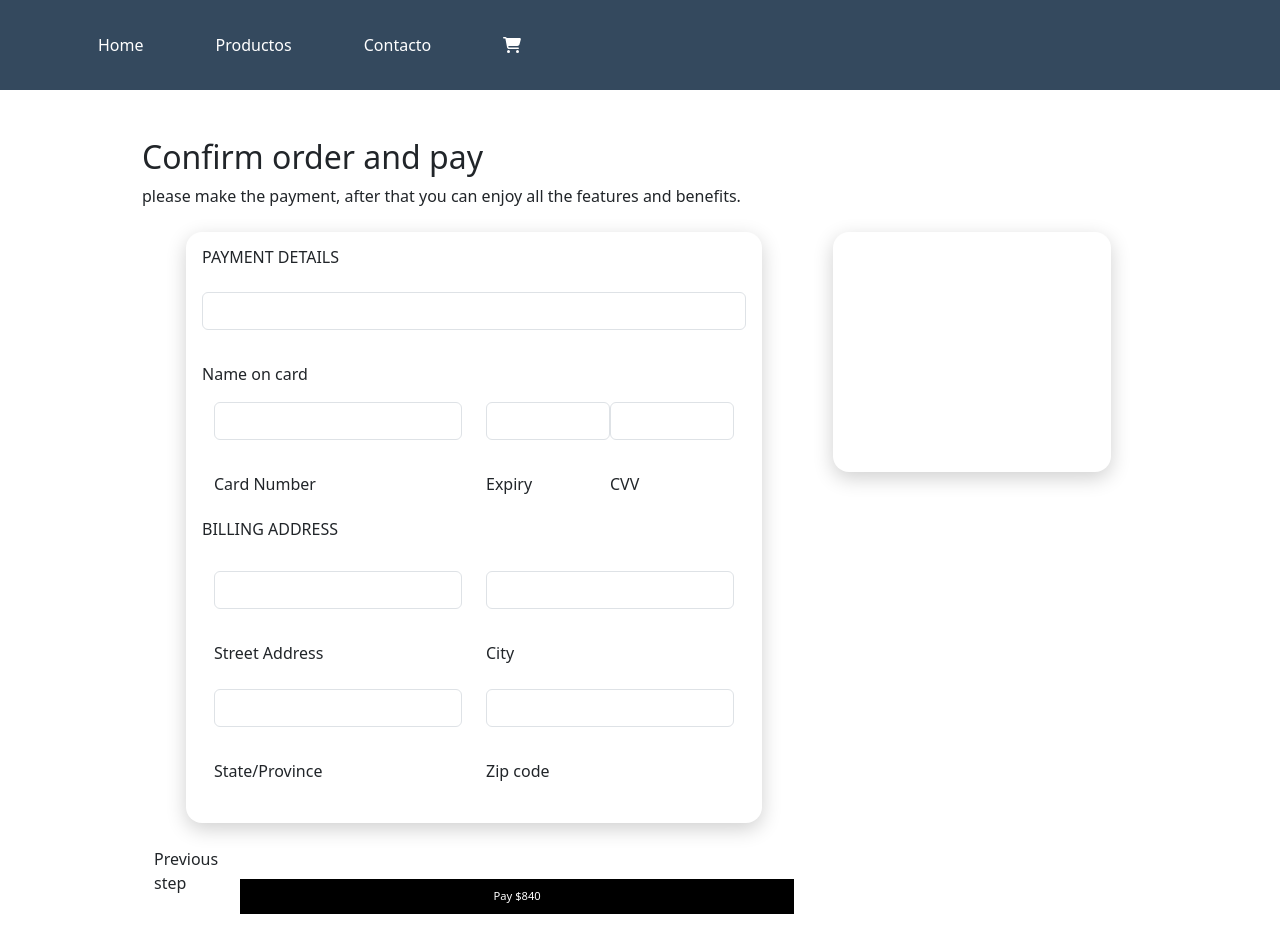
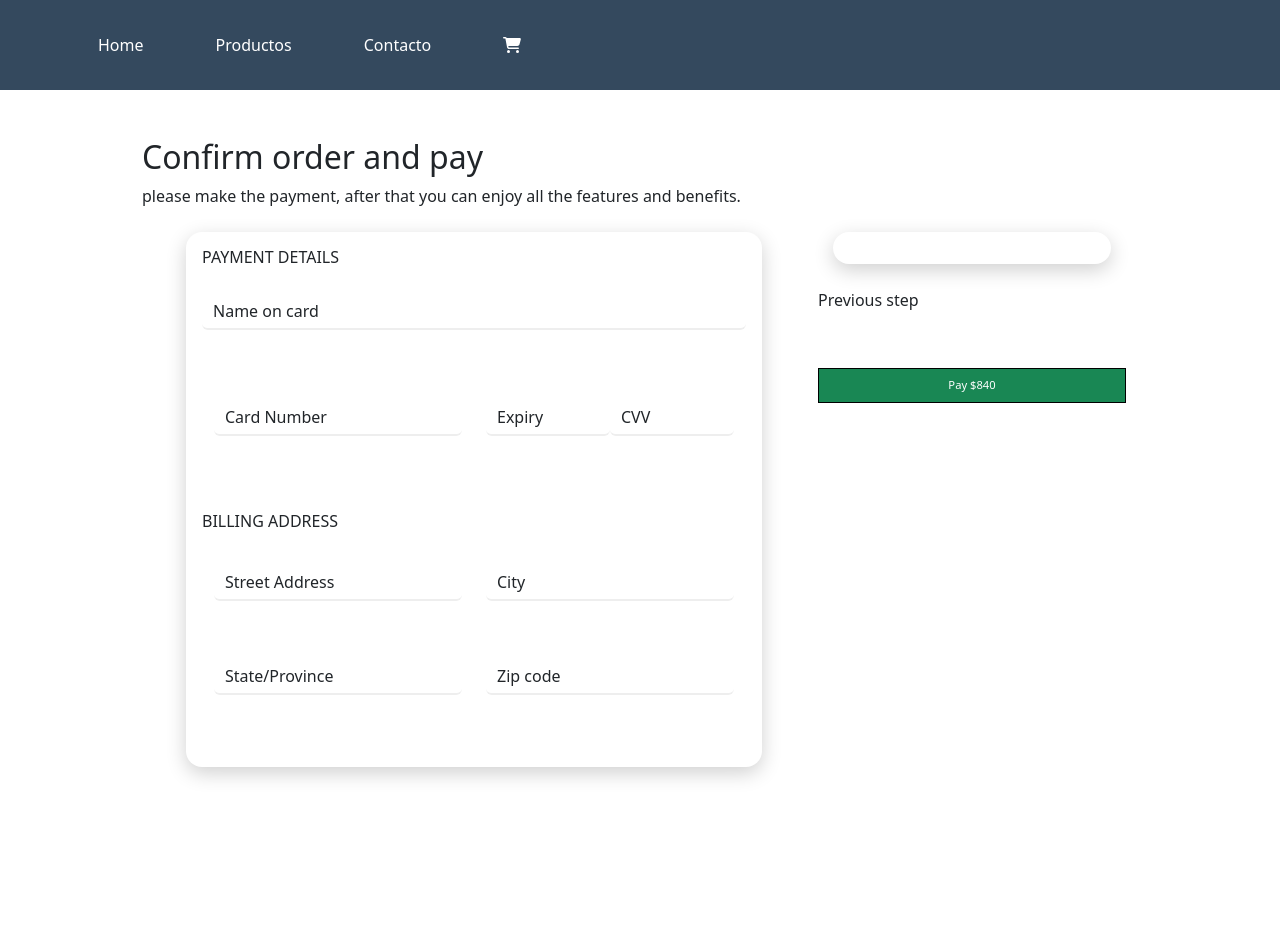
Before and after one commit to ManuelQuiroga03/mystore, a React (Create React App) app: page /checkout-page in a window 1280 px wide. Built offline with nearby package versions, Linux system fonts and the light colour scheme.

Commit message:
ajuste en estilos del formpayment

```diff
--- a/src/Components/Checkout/PaymentForm.js
+++ b/src/Components/Checkout/PaymentForm.js
@@ -4,7 +4,7 @@ import "bootstrap/dist/css/bootstrap.min.css";
 
 const PaymentForm = () => {
   return (
-    <div className="container mt-5 px-5">
+    <div className="container cpayment mt-5 px-5">
       <div className="mb-4">
         <h2>Confirm order and pay</h2>
         <span>
@@ -15,7 +15,7 @@ const PaymentForm = () => {
 
       <div className="row">
         <div className="col-md-8">
-          <div className="card p-3">
+          <div className="card ccard p-3">
             <h6 className="text-uppercase">Payment details</h6>
             <div className="inputbox mt-3">
               <input
@@ -121,32 +121,17 @@ const PaymentForm = () => {
               </div>
             </div>
           </div>
-
-          <div className="mt-4 mb-4 d-flex justify-content-between">
-            <span>Previous step</span>
-            <button className="btn btn-success px-3">Pay $840</button>
-          </div>
         </div>
 
         <div className="col-md-4">
           <div className="card card-blue p-3 text-white mb-3">
-            <span>You have to pay</span>
-            <div className="d-flex flex-row align-items-end mb-3">
-              <h1 className="mb-0 yellow">$549</h1>
-              <span>.99</span>
-            </div>
-            <span>
-              Enjoy all the features and perk after you complete the payment
-            </span>
-            <a href="/" className="yellow decoration">
-              Know all the features
-            </a>
 
-            <div className="hightlight">
-              <span>
-                100% Guaranteed support and update for the next 5 years.
-              </span>
-            </div>
+          </div>
+          <div className="mt-4 mb-4 d-flex">
+            <span>Previous step</span>
+          </div>
+          <div className="mt-4 mb-4 d-flex justify-content-between">
+            <button className="btn btn-success btnOK px-3">Pay $840</button>
           </div>
         </div>
       </div>
--- a/src/Styles/Cart.css
+++ b/src/Styles/Cart.css
@@ -121,7 +121,7 @@ input:focus::-webkit-input-placeholder
       color:transparent;
 }
 .btn{
-    background-color: #000;
+    /* background-color: #000; */
     border-color: #000;
     color: white;
     width: 100%;
--- a/src/Styles/PaymentForm.css
+++ b/src/Styles/PaymentForm.css
@@ -1,21 +1,18 @@
-/* PaymentForm.css body {
-    background-color: #eee;
+ PaymentForm.css body {
+background-color: #eee;
 }
-
-.container {
+.cpayment {
     height: 100vh;
 }
 
-.card {
+.ccard {
     border: none;
 }
-
 .form-control {
     border-bottom: 2px solid #eee !important;
     border: none;
     font-weight: 600;
 }
-
 .form-control:focus {
     color: #495057;
     background-color: #fff;
@@ -25,20 +22,17 @@
     border-radius: 0px;
     border-bottom: 2px solid blue !important;
 }
-
 .inputbox {
     position: relative;
     margin-bottom: 20px;
     width: 100%;
 }
-
 .inputbox span {
     position: absolute;
     top: 7px;
     left: 11px;
     transition: 0.5s;
 }
-
 .inputbox i {
     position: absolute;
     top: 13px;
@@ -62,39 +56,19 @@ input::-webkit-inner-spin-button {
     transform: translateX(-0px) translateY(-15px);
     font-size: 12px;
 }
-
 .card-blue {
-    background-color: #492bc4;
+    background-color: transparent;
+}
+.btnOK {
+    color: #fff;
 }
 
-.hightlight {
-    background-color: #5737d9;
-    padding: 10px;
-    border-radius: 10px;
-    margin-top: 15px;
-    font-size: 14px;
-}
-
-.yellow {
-    color: #fdcc49;
-}
-
-.decoration {
-    text-decoration: none;
-    font-size: 14px;
-}
-
-.btn-success {
+.btnOK:hover {
     color: #fff;
     background-color: #492bc4;
     border-color: #492bc4;
 }
-
-.btn-success:hover {
-    color: #fff;
-    background-color: #492bc4;
-    border-color: #492bc4;
-}
+/*
 
 .decoration:hover {
     text-decoration: none;
```
